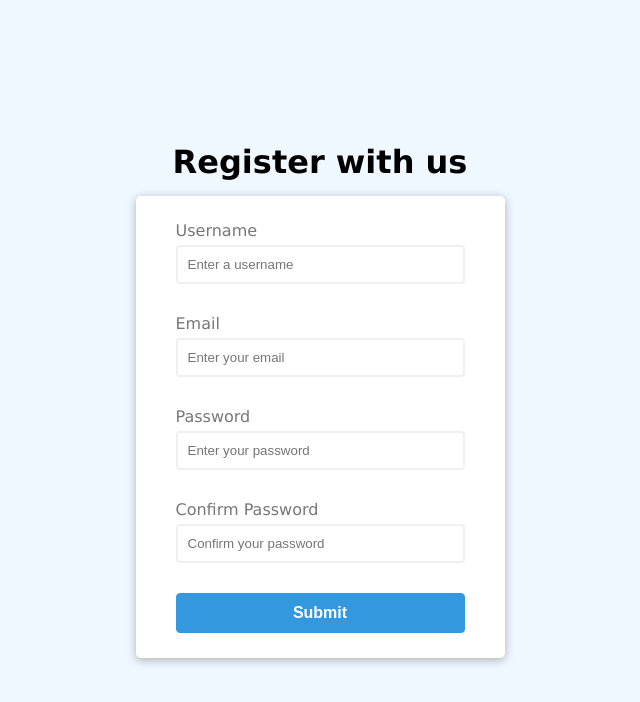
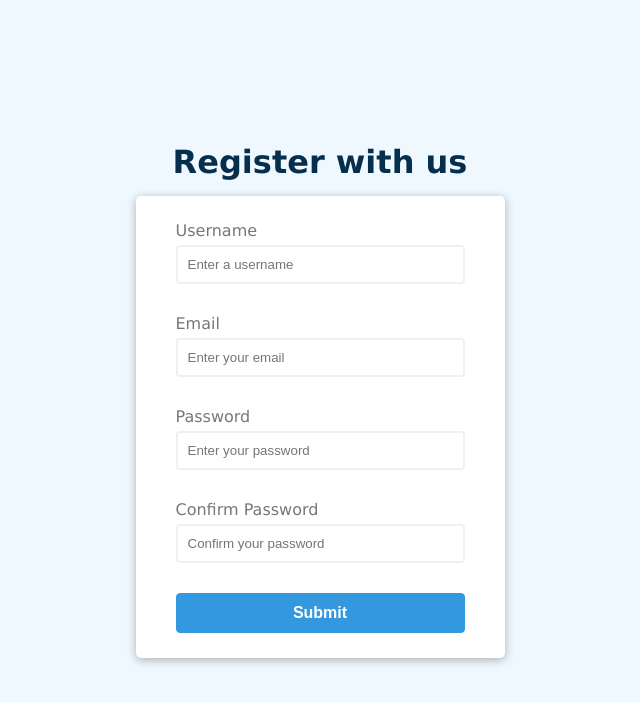
Before and after one commit to Eniola-Bakare/100DaysCodingChalleneg, a plain HTML site: page index.html in a window 1280 px wide. Shown: the whole page, without its empty margins (320-960 px from the left). Drawn offline with Linux system fonts and the light colour scheme.

Commit message:
Update style.css

```diff
--- a/style.css
+++ b/style.css
@@ -24,6 +24,7 @@
   h1{
     text-align: center;
     margin-bottom: 15px;
+    color: #062f4d;
   }
 
   .container{
```
